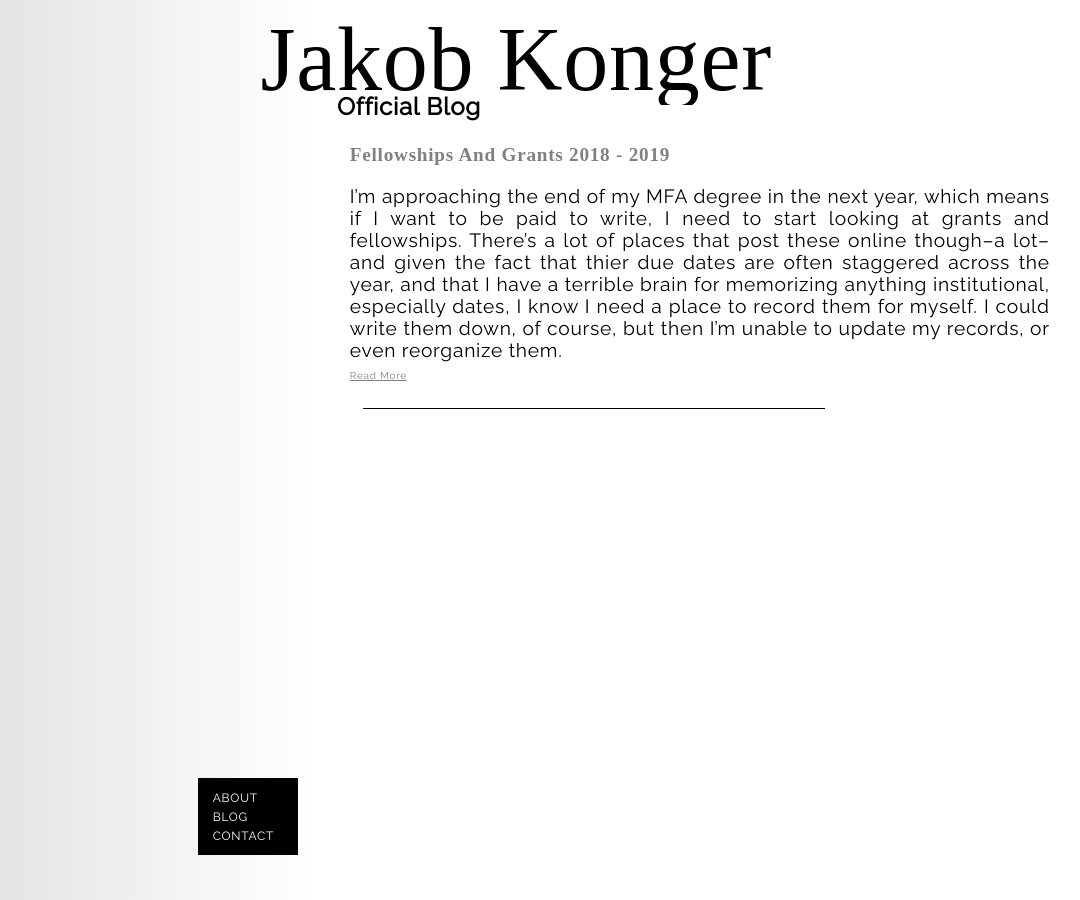
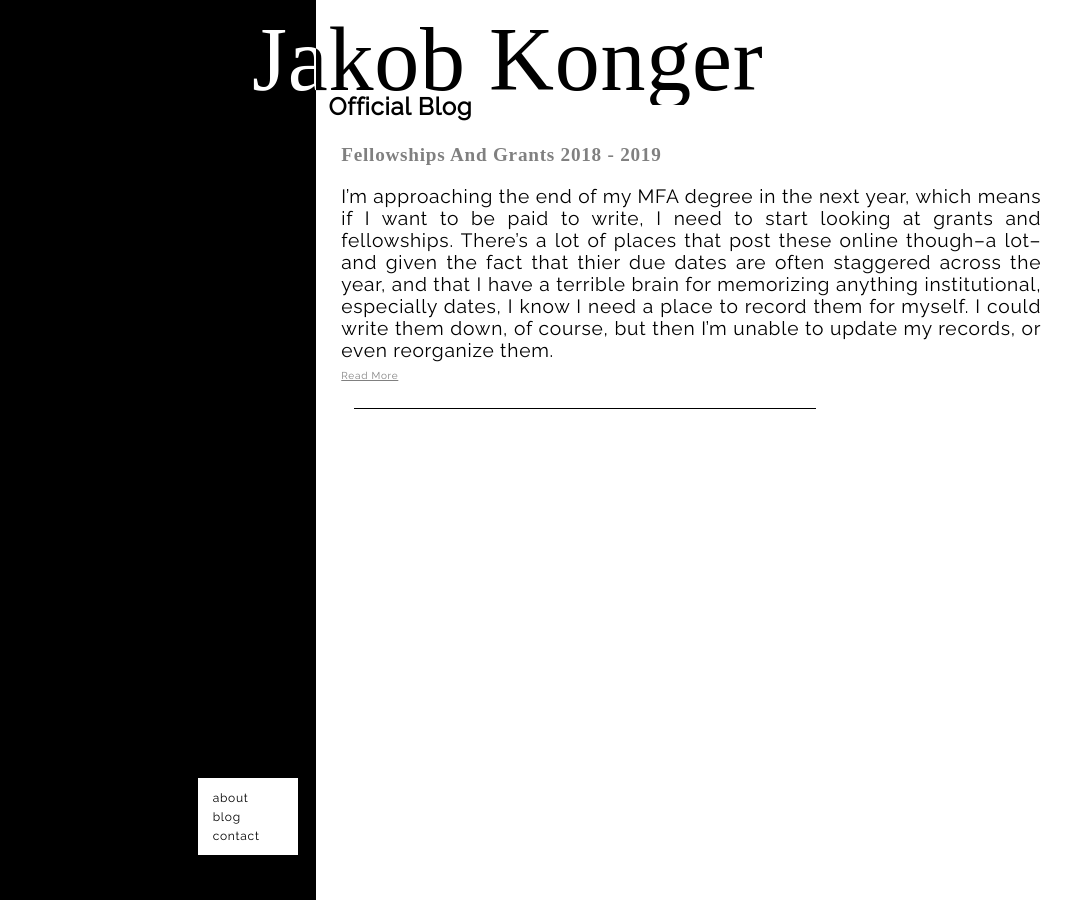
Before and after one commit to towercity/author-webpage, a Jekyll site: the page built from index.html, in a window 1280 px wide. Shown: the whole page, without its empty margins (111-1191 px from the left). Built offline with Jekyll 4.4.1, drawn with Linux system fonts in a browser that asks for light colours; some web fonts are replaced; the list of posts is cut into pages by our own code.

Commit message:
Change style to mix blend header style

```diff
--- a/css/main.css
+++ b/css/main.css
@@ -65,7 +65,7 @@ header {
 	z-index: -1;
 }
 .header-links {
-	background-color: black;
+	background-color: white;
 }
 .header-links ul {
 	margin: 0;
@@ -74,12 +74,12 @@ header {
 .header-links li {
 	color: white;
 	list-style-type: none;
-	font-size: 12px;
-	text-transform: uppercase;
+	font-size: 0.75em;
+	text-transform: lowercase;
 	padding: 2.5px 0;
 }
 .header-links a {
-	color: white;
+	color: black;
 	text-decoration: none;
 }
 .title {
--- a/css/medium.css
+++ b/css/medium.css
@@ -4,7 +4,7 @@ header {
 	top: 0;
 	width: 33.333vw;
 	height: 100vh;
-	background: linear-gradient(to right, #dbdbdb, white);
+	background: black;
 }
 .header-links {
 	position: fixed;
@@ -23,6 +23,8 @@ header {
 	line-height: 90px;
 	white-space: nowrap;
 	overflow: hidden;
+	color: white;
+	mix-blend-mode: difference;
 }
 .subtitle-wrap {
 	position: relative;
@@ -30,8 +32,9 @@ header {
 }
 .content {
 	position: absolute;
-	left: 34vw;
+	left: 33.33333vw;
 	width: 64vw;
+	background-color: white;
 }
 article {
 	width: 61.666vw;
```
